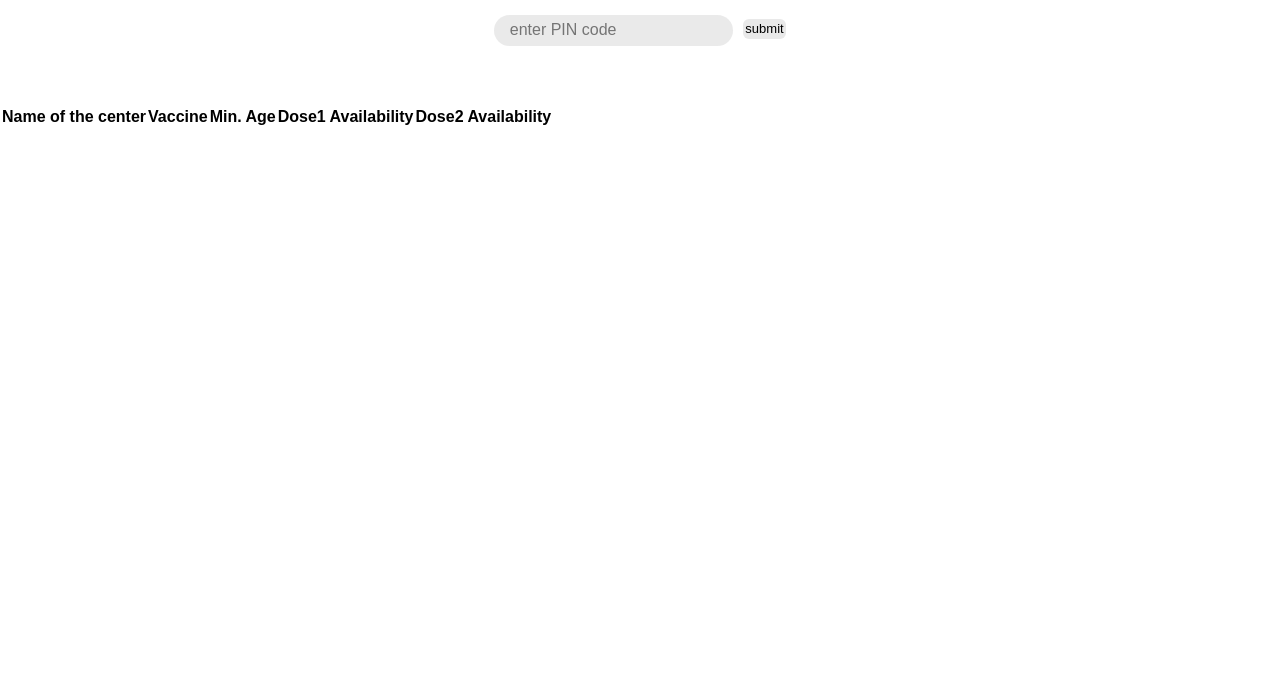
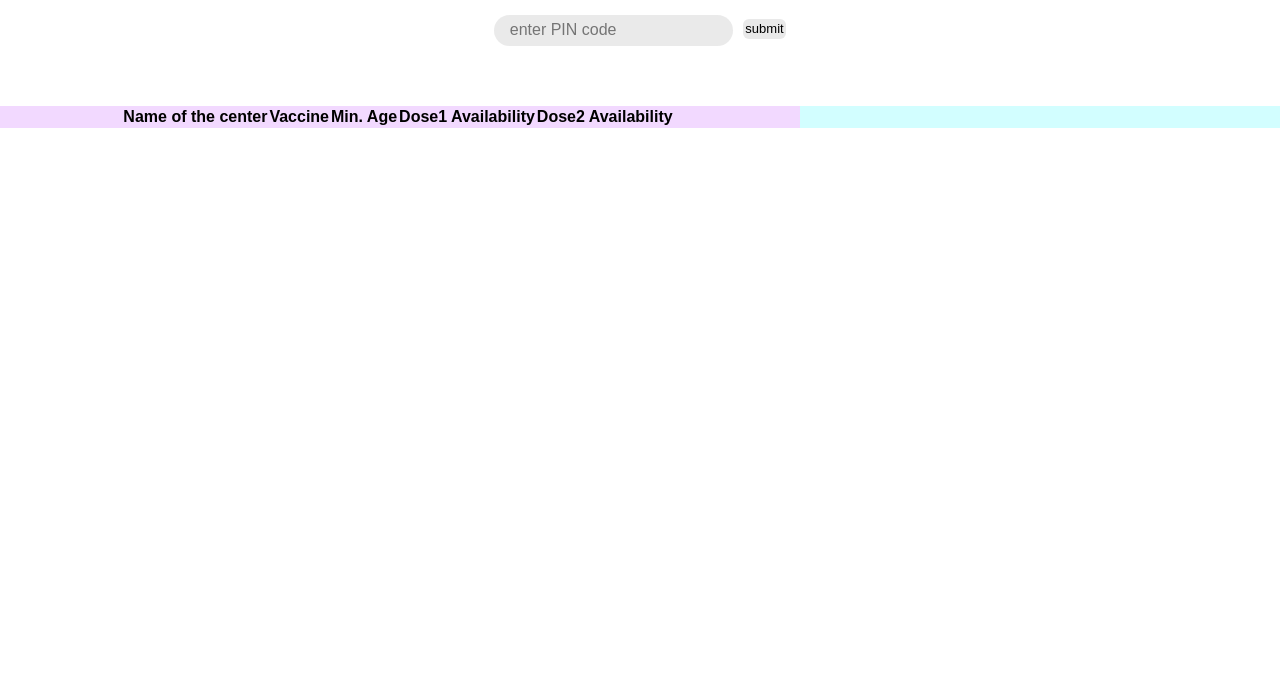
Before and after one commit to sahajkedia/apiproject1, a website built with Parcel: page src/index.html in a window 1280 px wide. Shown: the part 123-800 px from the top of the page. Built offline with nearby package versions, Linux system fonts and the light colour scheme.

Commit message:
added table style

```diff
--- a/src/main.css
+++ b/src/main.css
@@ -59,3 +59,17 @@ button {
   cursor: pointer;
   transition: 0.2sec ease-in-out;
 }
+
+/* display section starts here */
+.display-section {
+  display: flex;
+  background-color: rgb(210, 254, 255);
+}
+
+/* box containing table */
+.table {
+  display: flex;
+  width: 800px;
+  justify-content: center;
+  background-color: rgb(242, 217, 255);
+}
```
